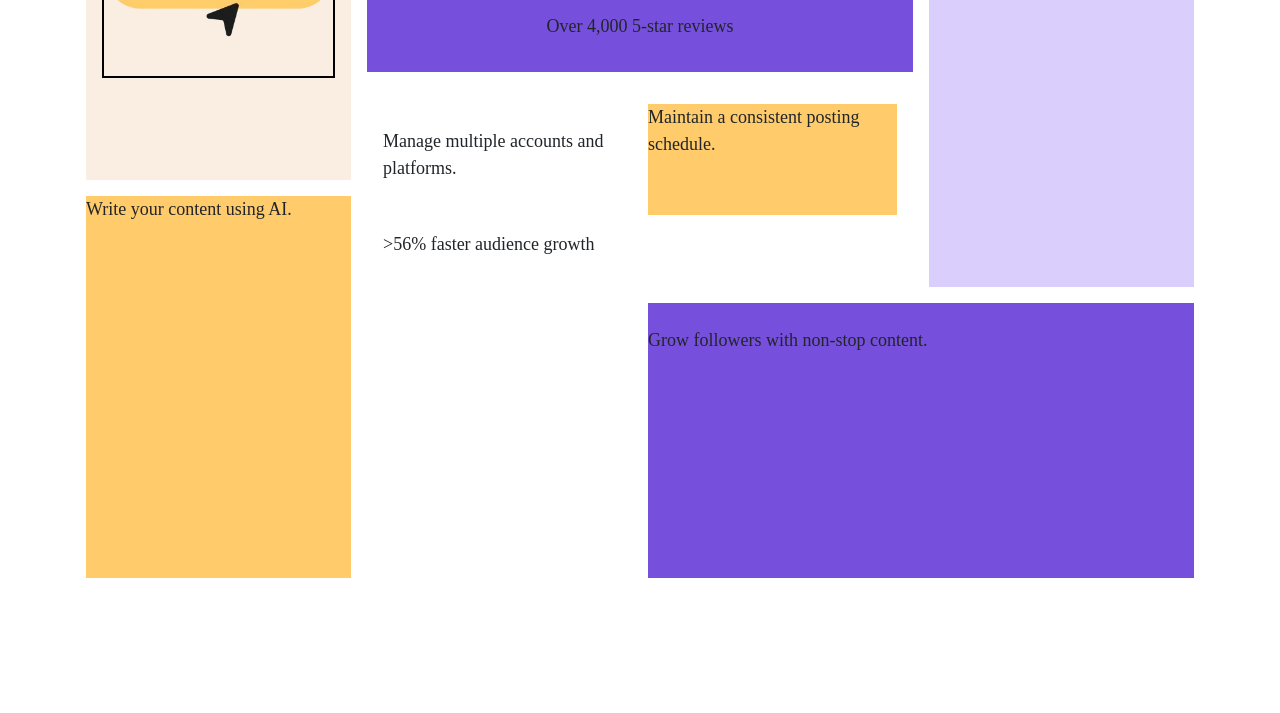
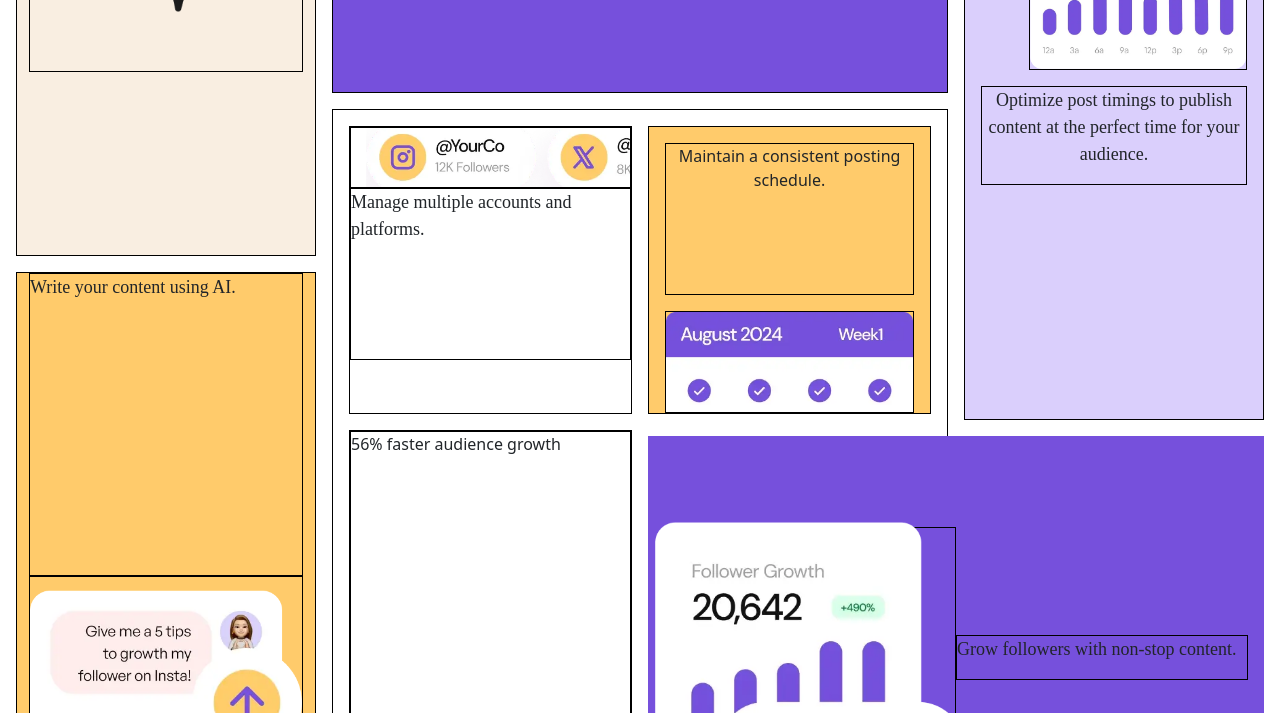
Before and after one commit to DattebayoDev/bento-grid-main, a plain HTML site: page index.html in a window 1280 px wide. Shown: the part 219-932 px from the top of the page. Before the commit the page ends 813 px from the top, so only its background shows below. Drawn offline with nearby package versions, Linux system fonts and the light colour scheme; a web font is replaced by a local one.

Commit message:
add all of the images with some styling

```diff
--- a/index.html
+++ b/index.html
@@ -18,95 +18,12 @@
       crossorigin="anonymous"
     />
     <title>Frontend Mentor | Bento grid</title>
-    <style>
-      * {
-        margin: 0;
-        padding: 0;
-        box-sizing: border-box;
-        /* border: 1px solid black; */
-      }
-      @font-face {
-        font-family: "DM Sans";
-        src: url(https://fonts.google.com/specimen/DM+Sans);
-      }
-      body p {
-        font-size: 18px;
-        font-family: "DM Sans";
-        font-weight: 400;
-      }
-
-      .container {
-        display: grid;
-        grid-template-columns: 1fr 1fr 1fr 1fr;
-        grid-template-rows: 1.5fr 0.5fr 0.5fr 1.5fr;
-        gap: 1em;
-        padding: 1rem;
-        /* border: 1px solid black; */
-      }
-      #child-item1 * {
-        border: 1px solid black;
-      }
-      #child-item1 {
-        grid-column: 1 / 2;
-        grid-row: 1 / 3;
-        background-color: hsl(31, 66%, 93%);
-      }
-      #child-item1 img {
-        height: 100%;
-        width: 100%;
-        object-fit: contain;
-      }
-      #child-item2 {
-        grid-column: 2 / 4;
-        grid-row: 1 / 2.5;
-        background-color: hsl(256, 67%, 59%);
-      }
-      #child-item3 {
-        grid-column: 4 / 5;
-        grid-row: 1/4;
-        background-color: hsl(254, 88%, 90%);
-      }
-
-      #child-item4 {
-        grid-column: 1 / 2;
-        grid-row: 3 / 5;
-        background-color: hsl(39, 100%, 71%);
-      }
-      .nested-container {
-        display: grid;
-        grid-column: 2 / 4;
-        grid-row: 2 / 5;
-        grid-template-columns: 1fr 1fr;
-        grid-template-rows: 0.5fr 1.5fr;
-        gap: 1em;
-        padding: 1rem;
-      }
-
-      #child-item1-of-5 {
-        grid-column: 1 / 2;
-      }
-      #child-item2-of-5 {
-        grid-column: 2 / 3;
-        background-color: hsl(39, 100%, 71%);
-      }
-      #child-item3-of-5 {
-        grid-column: 1 / 2;
-      }
-      #child-item4-of-5 {
-        grid-column: 2 / 3;
-      }
-
-      #child-item6 {
-        grid-column: 3 / 5;
-        grid-row: 4 /5;
-        background-color: hsl(256, 67%, 59%);
-      }
-    </style>
+    <link rel="stylesheet" href="styles.css">
   </head>
   <body>
     <main>
-      <div class="container">
-        <div class="container d-flex flex-column" id="child-item1">
+      <div id="container">
+        <div class="container" id="child-item1">
           <div class=""><p>Create and schedule content quicker.</p></div>
           <div class="h-50 w-100">
             <img class="" src="./assets/images/illustration-create-post.webp" />
@@ -117,12 +34,15 @@
           <div><img src="./assets/images/illustration-five-stars.webp" /></div>
           <div><p>Over 4,000 5-star reviews</p></div>
         </div>
-        <div id="child-item3">
+        <div class="container text-center" id="child-item3">
           <div>
             <p>Schedule to social media.</p>
           </div>
-          <div>
-            <img />
+          <div class="ms-5 my-3">
+            <img
+              class="img-fluid"
+              src="assets/images/illustration-schedule-posts.webp"
+            />
           </div>
           <div>
             <p>
@@ -131,29 +51,43 @@
             </p>
           </div>
         </div>
-        <div id="child-item4">
+        <div class="container" id="child-item4">
+          <div><p>Write your content using AI.</p></div>
           <div>
-            <p>Write your content using AI.</p>
-            <img />
+            <img class="" src="/assets/images/illustration-ai-content.webp" />
           </div>
         </div>
         <div class="nested-container" id="child-item5">
-          <div id="child-item1-of-5">
-            <img />
-            <div><p>Manage multiple accounts and platforms.</p></div>
+          <div class="" id="child-item1-of-5">
+            <div class="img-container">
+              <img src="assets/images/illustration-multiple-platforms.webp" />
+            </div>
+            <div class="text-container">
+              <p>Manage multiple accounts and platforms.</p>
+            </div>
           </div>
-          <div id="child-item2-of-5">
-            <div><p>Maintain a consistent posting schedule.</p></div>
-            <div><img /></div>
+          <div class="container text-center" id="child-item2-of-5">
+            <div class="text-container">
+              Maintain a consistent posting schedule.
+            </div>
+            <div class="img-container">
+              <img src="/assets/images/illustration-consistent-schedule.webp" />
+            </div>
           </div>
           <div id="child-item3-of-5">
-            <div><p>>56% faster audience growth</p></div>
-            <div><img /></div>
+            <div class="text-container">56% faster audience growth</div>
+            <div class="img-container">
+              <img src="assets/images/illustration-audience-growth.webp" />
+            </div>
           </div>
         </div>
-        <div id="child-item6">
-          <div> <img></div>
-          <div> <p> Grow followers with non-stop content. </p>
+        <div class="d-flex" id="child-item6">
+          <div class="img-container">
+            <img src="assets/images/illustration-grow-followers.webp" />
+          </div>
+          <div class="text-container">
+            <p>Grow followers with non-stop content.</p>
+          </div>
         </div>
       </div>
     </main>
--- /dev/null
+++ b/styles.css
@@ -0,0 +1,196 @@
+* {
+  margin: 0;
+  padding: 0;
+  box-sizing: border-box;
+  /* border: 1px solid black; */
+}
+@font-face {
+  font-family: "DM Sans";
+  src: url(https://fonts.google.com/specimen/DM+Sans);
+}
+body p {
+  font-size: 18px;
+  font-family: "DM Sans";
+  font-weight: 400;
+}
+
+#container {
+  display: grid;
+  grid-template-columns: 1fr 1fr 1fr 1fr;
+  grid-template-rows: 1fr 0.5fr 0.5fr 1.5fr;
+  gap: 1em;
+  padding: 1rem;
+  /* border: 1px solid black; */
+}
+#child-item1,
+#child-item2,
+#child-item3,
+#child-item4,
+#child-item5 {
+  border: 1px solid black;
+}
+
+#child-item1 div,
+#child-item2 div,
+#child-item3 div,
+#child-item4 div,
+#child-item5 div,
+#child-item6 div {
+  border: 1px solid black;
+}
+#child-item1 {
+  grid-column: 1 / 2;
+  grid-row: 1 / 3;
+  background-color: hsl(31, 66%, 93%);
+}
+#child-item1 img {
+  height: 100%;
+  width: 100%;
+  object-fit: contain;
+}
+#child-item2 {
+  grid-column: 2 / 4;
+  grid-row: 1 / 2.5;
+  background-color: hsl(256, 67%, 59%);
+}
+#child-item3 {
+  grid-column: 4 / 5;
+  grid-row: 1/4;
+  background-color: hsl(254, 88%, 90%);
+  padding: 1rem;
+}
+#child-item3 img {
+}
+
+#child-item4 {
+  grid-column: 1 / 2;
+  grid-row: 3 / 5;
+  height: 100%;
+  width: 100%;
+  background-color: hsl(39, 100%, 71%);
+}
+
+#child-item4 div {
+  width: 100%;
+  height: 50%;
+  border: 1px solid black;
+}
+
+#child-item4 img {
+  height: 100%;
+  width: 100%;
+  object-fit: contain;
+}
+
+.nested-container {
+  display: grid;
+  grid-column: 2 / 4;
+  grid-row: 2 / 5;
+  grid-template-columns: 1fr 1fr;
+  grid-template-rows: 0.5fr 1.5fr;
+  gap: 1em;
+  padding: 1rem;
+}
+
+#child-item1-of-5 {
+  height: 100%;
+  width: 100%;
+  grid-column: 1 / 2;
+}
+
+#child-item1-of-5 .text-container {
+  height: 60%;
+  width: 100%;
+}
+#child-item1-of-5 .img-container {
+  /* height: 40%; */
+  width: 100%;
+  border: 1px solid black;
+  overflow: hidden;
+  /* padding: 1rem; */
+}
+#child-item1-of-5 img {
+  height: 100%;
+  width: 100%;
+  transform: scale(1.25);
+  /* transform-origin: left; */
+  object-fit: cover;
+  object-position: 40px;
+}
+
+#child-item2-of-5 {
+  height: 100%;
+  width: 100%;
+  grid-column: 2 / 3;
+  background-color: hsl(39, 100%, 71%);
+  padding: 1rem;
+}
+
+#child-item2-of-5 .text-container {
+  height: 60%;
+  width: 100%;
+  margin-bottom: 1rem;
+}
+#child-item2-of-5 .img-container {
+  height: 40%;
+  width: 100%;
+  border: 1px solid black;
+  overflow: hidden;
+}
+#child-item2-of-5 img {
+  /* padding-top: 5rem; */
+  /* height: 130%; */
+  width: 100%;
+  /* transform: scale(1.1); */
+  transform-origin: top;
+  object-fit: contain;
+  object-position: top;
+  /* border: 1px solid black; */
+}
+
+#child-item3-of-5 {
+  height: 100%;
+  width: 100%;
+  grid-column: 1 / 2;
+}
+
+#child-item3-of-5 .text-container {
+  height: 70%;
+  width: 100%;
+}
+
+#child-item3-of-5 .img-container {
+  height: 30%;
+}
+
+#child-item3-of-5 img {
+  width: 100%;
+  object-fit: cover;
+}
+
+#child-item4-of-5 {
+  grid-column: 2 / 3;
+}
+
+#child-item6 {
+  grid-column: 3 / 5;
+  grid-row: 4 /5;
+  background-color: hsl(256, 67%, 59%);
+  padding: 1rem;
+  align-items: center;
+}
+
+#child-item6 .img-container {
+  padding: 1rem;
+  width: 50%;
+}
+
+#child-item6 img {
+  width: 100%;
+  height: 100%;
+  transform: scale(1.2);
+  object-fit: contain;
+}
+#child-item6 .text-container {
+  width: 50%;
+}
```
